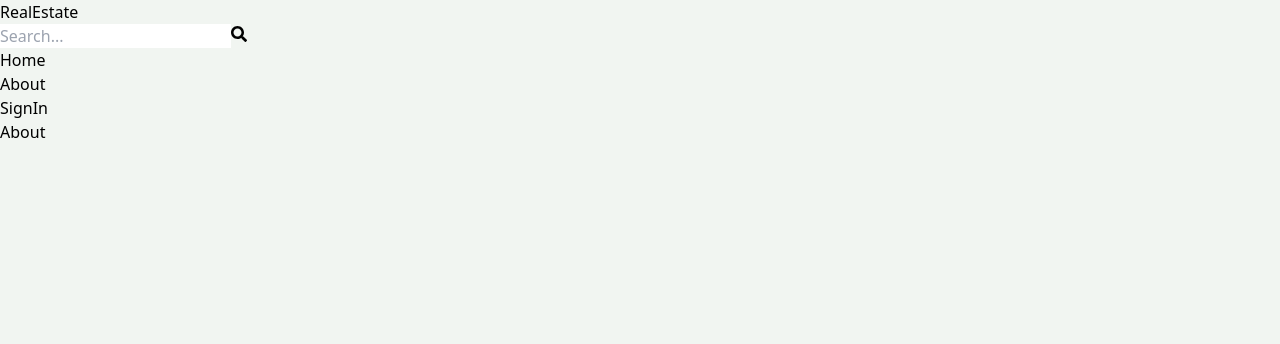
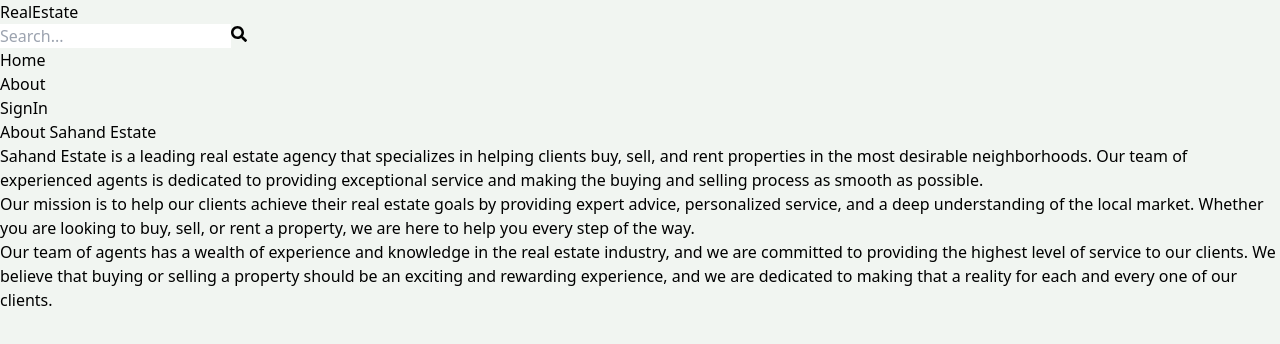
Before and after one commit to kkavenger/real-estate, a React (Vite) app in the folder client/: page /about in a window 1280 px wide. Shown: the top 344 px of the page. Built offline with nearby package versions, Linux system fonts and the light colour scheme.

Commit message:
Completing about page

```diff
--- a/client/index.html
+++ b/client/index.html
@@ -2,7 +2,6 @@
 <html lang="en">
   <head>
     <meta charset="UTF-8" />
-    <link rel="icon" type="image/svg+xml" href="/vite.svg" />
     <meta name="viewport" content="width=device-width, initial-scale=1.0" />
     <title>RealEstate</title>
   </head>
--- a/client/src/Pages/About.jsx
+++ b/client/src/Pages/About.jsx
@@ -1,7 +1,12 @@
 export default function About() {
   return (
-    <div>
-      About
+    <div className='py-20 px-4 max-w-6xl mx-auto'>
+      <h1 className='text-3xl font-bold mb-4 text-slate-800'>About Sahand Estate</h1>
+      <p className='mb-4 text-slate-700'>Sahand Estate is a leading real estate agency that specializes in helping clients buy, sell, and rent properties in the most desirable neighborhoods. Our team of experienced agents is dedicated to providing exceptional service and making the buying and selling process as smooth as possible.</p>
+      <p className='mb-4 text-slate-700'>
+      Our mission is to help our clients achieve their real estate goals by providing expert advice, personalized service, and a deep understanding of the local market. Whether you are looking to buy, sell, or rent a property, we are here to help you every step of the way.
+      </p>
+      <p className='mb-4 text-slate-700'>Our team of agents has a wealth of experience and knowledge in the real estate industry, and we are committed to providing the highest level of service to our clients. We believe that buying or selling a property should be an exciting and rewarding experience, and we are dedicated to making that a reality for each and every one of our clients.</p>
     </div>
   )
 }
```
